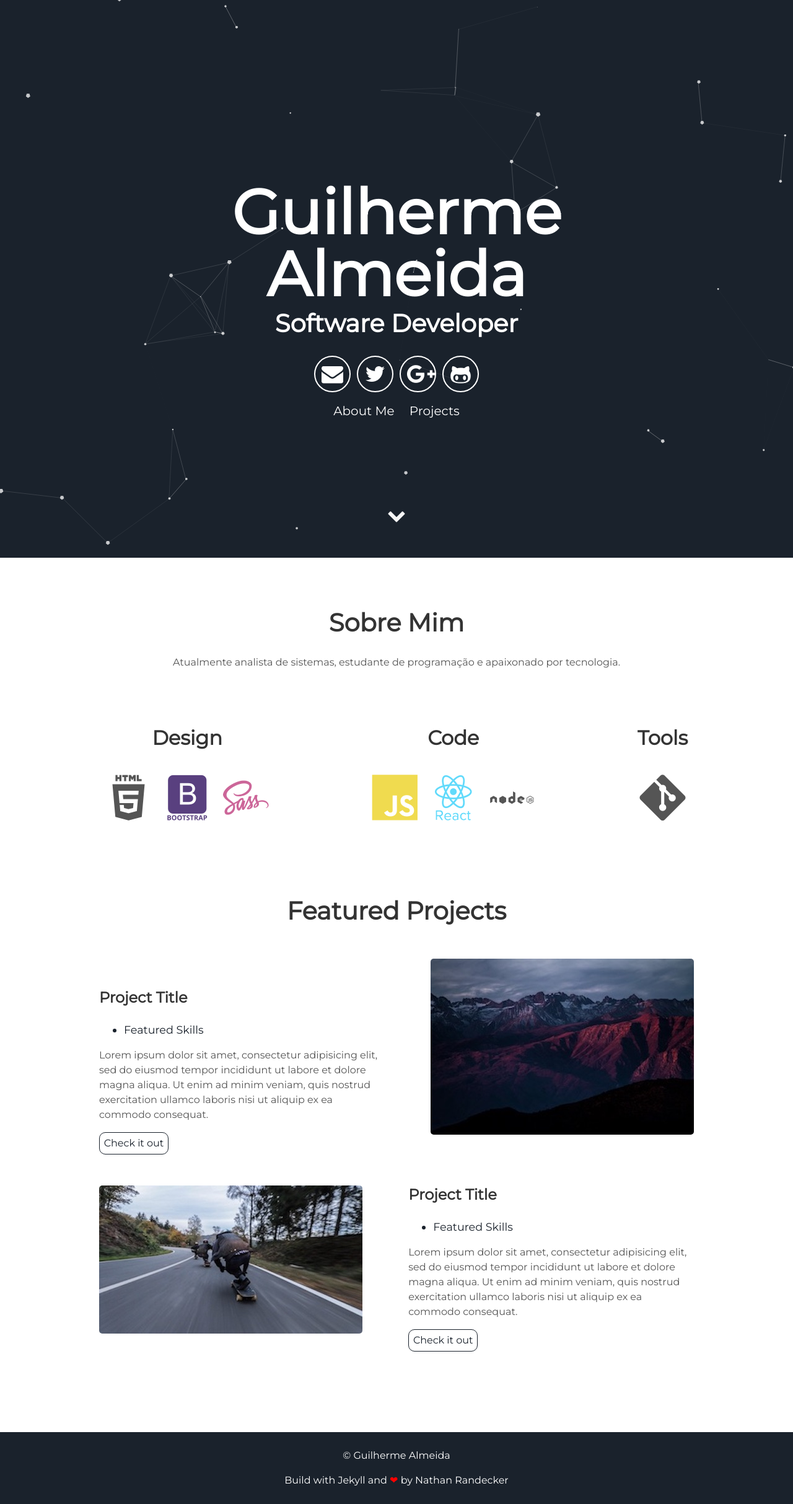
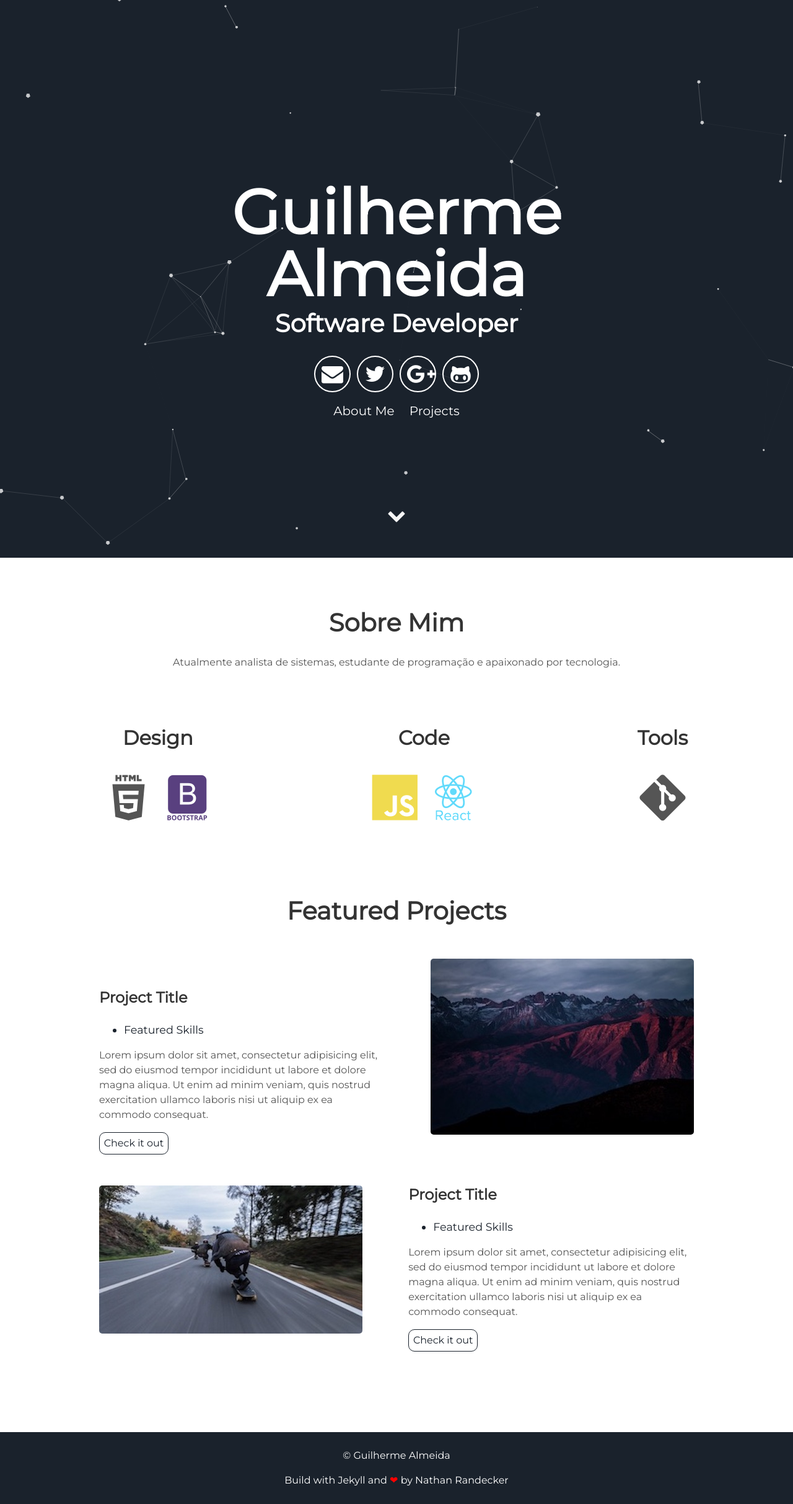
Before and after one commit to guiialmeiida/guiialmeiida.github.io, a Jekyll site: the page built from index.html, in a window 1280 px wide. Shown: the whole page at 62% size. Built offline with Jekyll 4.4.1, drawn with Linux system fonts in a browser that asks for light colours.

Commit message:
Update about.html

```diff
--- a/_includes/about.html
+++ b/_includes/about.html
@@ -7,13 +7,11 @@
       <h2>Design</h2>
       <i class="devicon-html5-plain-wordmark"></i>
       <i class="devicon-bootstrap-plain-wordmark colored"></i>
-      <i class="devicon-sass-original colored"></i>
     </div>
     <div class="tech">
       <h2>Code</h2>
       <i class="devicon-javascript-plain colored"></i>
       <i class="devicon-react-original-wordmark colored"></i>
-      <i class="devicon-nodejs-plain-wordmark"></i>
     </div>
     <div class="tech">
       <h2>Tools</h2>
```
